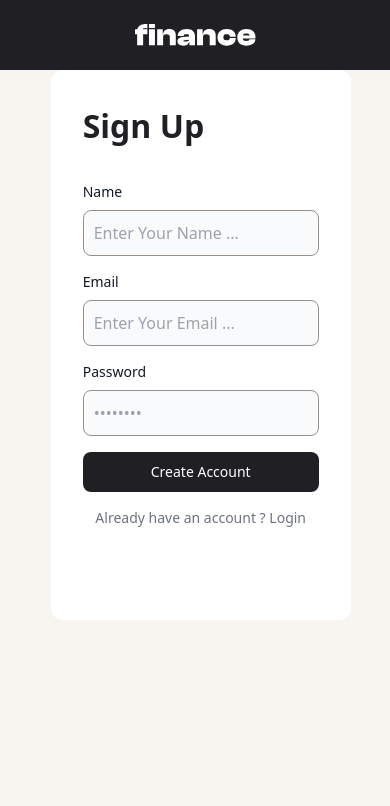
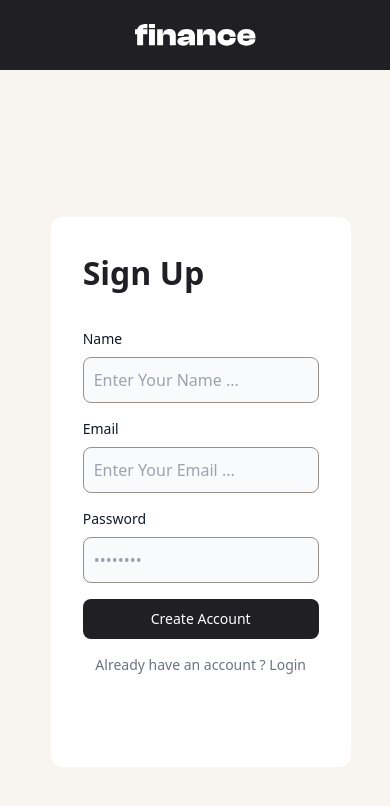
Before and after one commit to GiOrGI175/finance, a Next.js app: page / in a window 390 px wide. Shown: the top 806 px of the page. Built offline with nearby package versions, Linux system fonts and the light colour scheme.

Commit message:
fix/responsive

```diff
--- a/src/components/__molecules/Login.tsx
+++ b/src/components/__molecules/Login.tsx
@@ -39,7 +39,7 @@ export default function Login() {
       <div className="w-full h-[70px] bg-[#201F24] lg:hidden flex justify-center ">
       <Image src={Logo} width={121} height={22} alt="logo" />
       </div>
-      <div className= " w-full md:flex md:items-center">
+      <div className= " flex items-center w-full h-[100vh]">
         <div className=" w-[35%] h-[95vh] overflow-x-hidden bg-[url('/loginsidebar.png')] bg-cover m-5 rounded-xl flex flex-col justify-between pt-[40px] pb-[40px] pl-[40px] sm:hidden lg:flex">
           <Image src={Logo} width={121} height={22} alt="logo" />
           <div>
--- a/src/components/__molecules/Register.tsx
+++ b/src/components/__molecules/Register.tsx
@@ -38,11 +38,11 @@ export default function Register() {
   };
 
   return (
-    <div className="">
+    <div className="h-[100vh]">
       <div className="w-full h-[70px] bg-[#201F24] lg:hidden flex justify-center ">
         <Image src={Logo} width={121} height={22} alt="logo" />
       </div>
-      <div className="flex items-center w-full ">
+      <div className="flex items-center w-full h-[100vh] ">
         <div className="w-[35%] h-[95vh] overflow-x-hidden bg-[url('/loginsidebar.png')] bg-cover m-5 rounded-xl flex flex-col justify-between pt-[40px] pb-[40px] pl-[40px] sm:hidden lg:flex">
           <Image src={Logo} width={121} height={22} alt="logo" />
           <div>
@@ -55,7 +55,7 @@ export default function Register() {
             </p>
           </div>
         </div>
-        <div className="m-auto sm:w-[74%] md:m-auto   ">
+        <div className="m-auto sm:w-[74%]     ">
           <div className=" md:w-[560px] min-w-[300px] md:m-auto rounded-xl bg-white h-[550px] p-8 gap-[32px] flex flex-col ">
             <h2 className="text-[32px] font-bold text-[#201F24]">Sign Up</h2>
             <form
```
